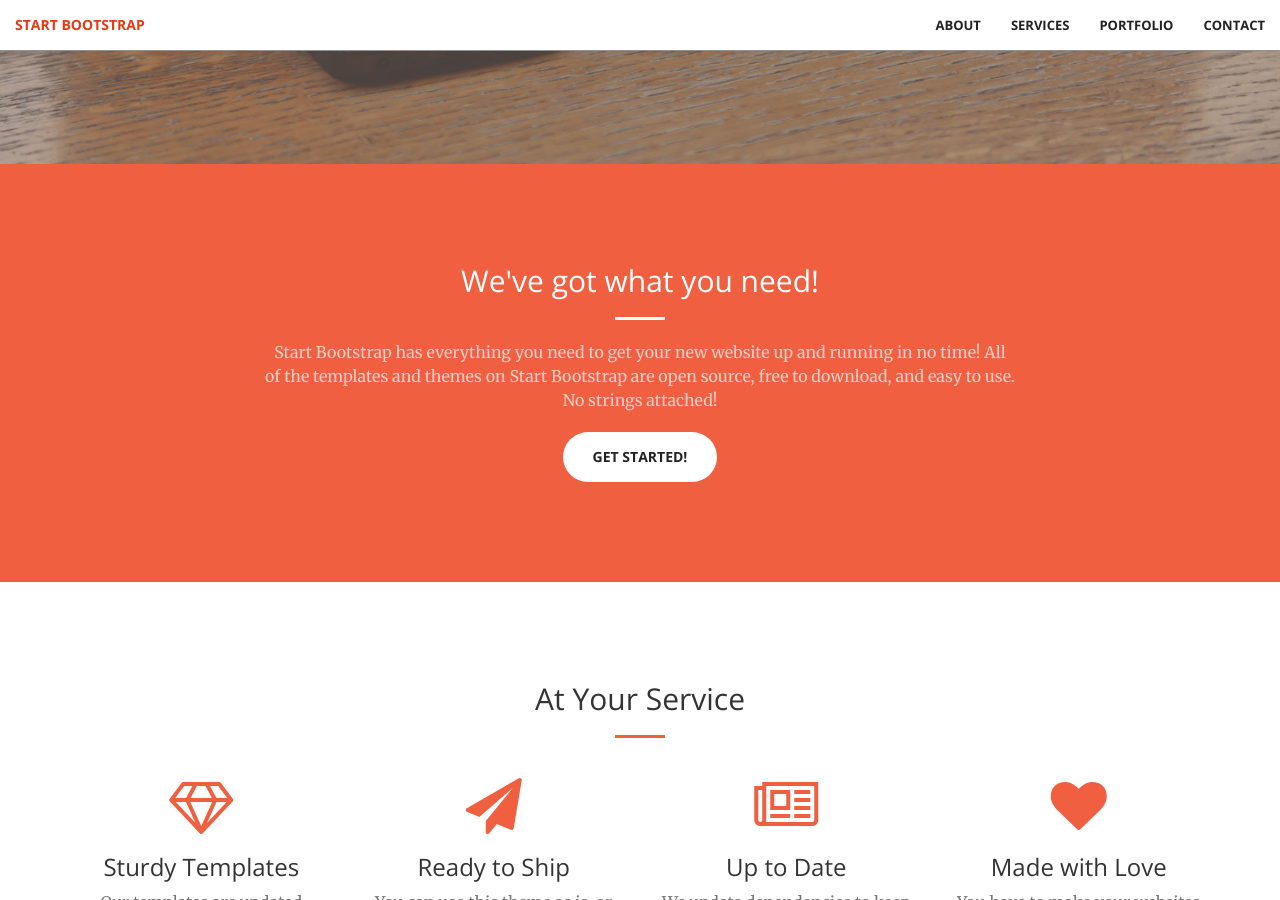
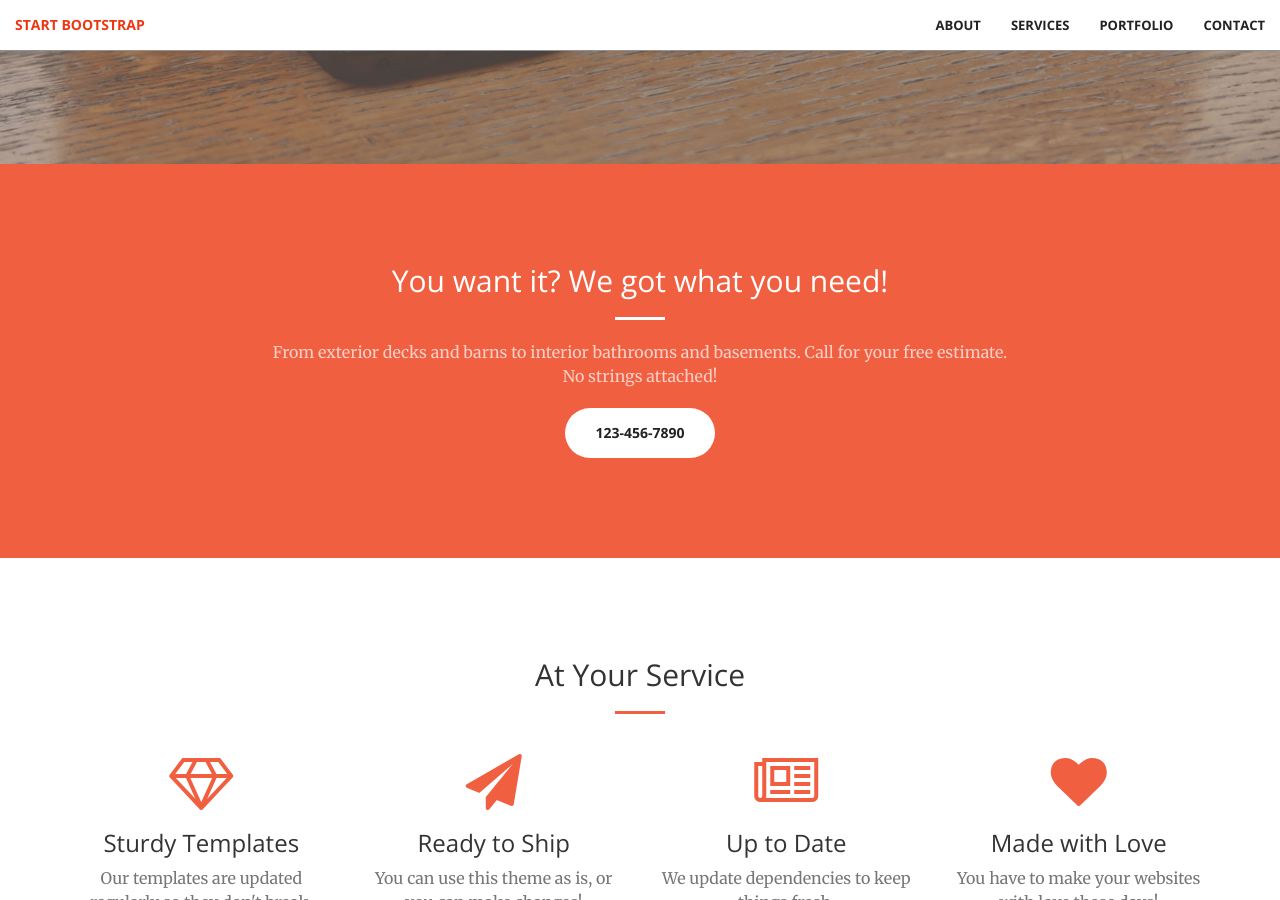
Before and after one commit to onchino/Riley-Custom-Painting, a Jekyll site: the page built from index.html, in a window 1280 px wide and 900 px high, scrolled down 736 px. Built offline with Jekyll 4.4.1, drawn with Linux system fonts in a browser that asks for light colours.

Commit message:
Update call-to-action.html

```diff
--- a/_includes/call-to-action.html
+++ b/_includes/call-to-action.html
@@ -2,10 +2,10 @@
     <div class="container">
         <div class="row">
             <div class="col-lg-8 col-lg-offset-2 text-center">
-                <h2 class="section-heading">We've got what you need!</h2>
+                <h2 class="section-heading">You want it? We got what you need!</h2>
                 <hr class="light">
-                <p class="text-faded">Start Bootstrap has everything you need to get your new website up and running in no time! All of the templates and themes on Start Bootstrap are open source, free to download, and easy to use. No strings attached!</p>
-                <a href="#" class="btn btn-default btn-xl">Get Started!</a>
+                <p class="text-faded">From exterior decks and barns to interior bathrooms and basements. Call for your free estimate. No strings attached!</p>
+                <a href="tel:123-456-7890" class="btn btn-default btn-xl">123-456-7890</a>
             </div>
         </div>
     </div>
```
